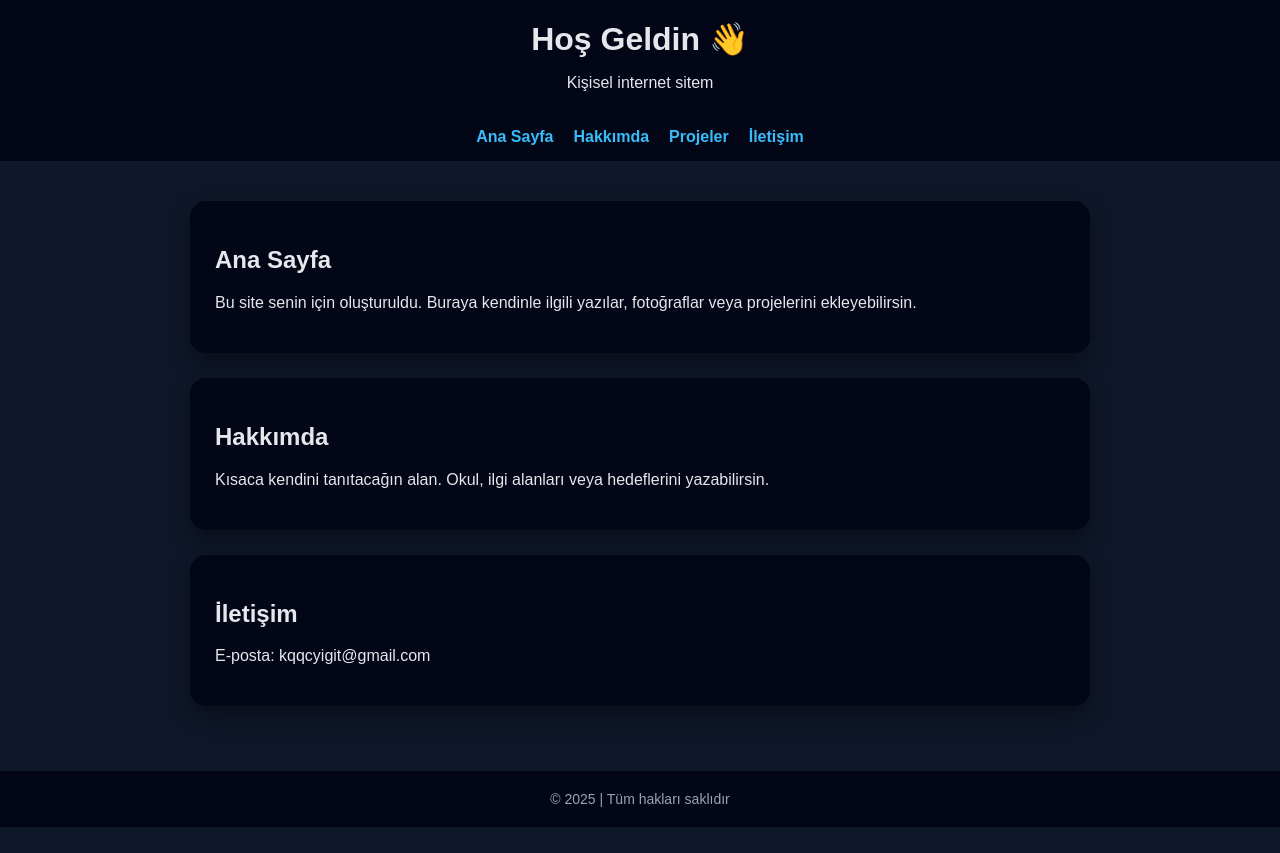
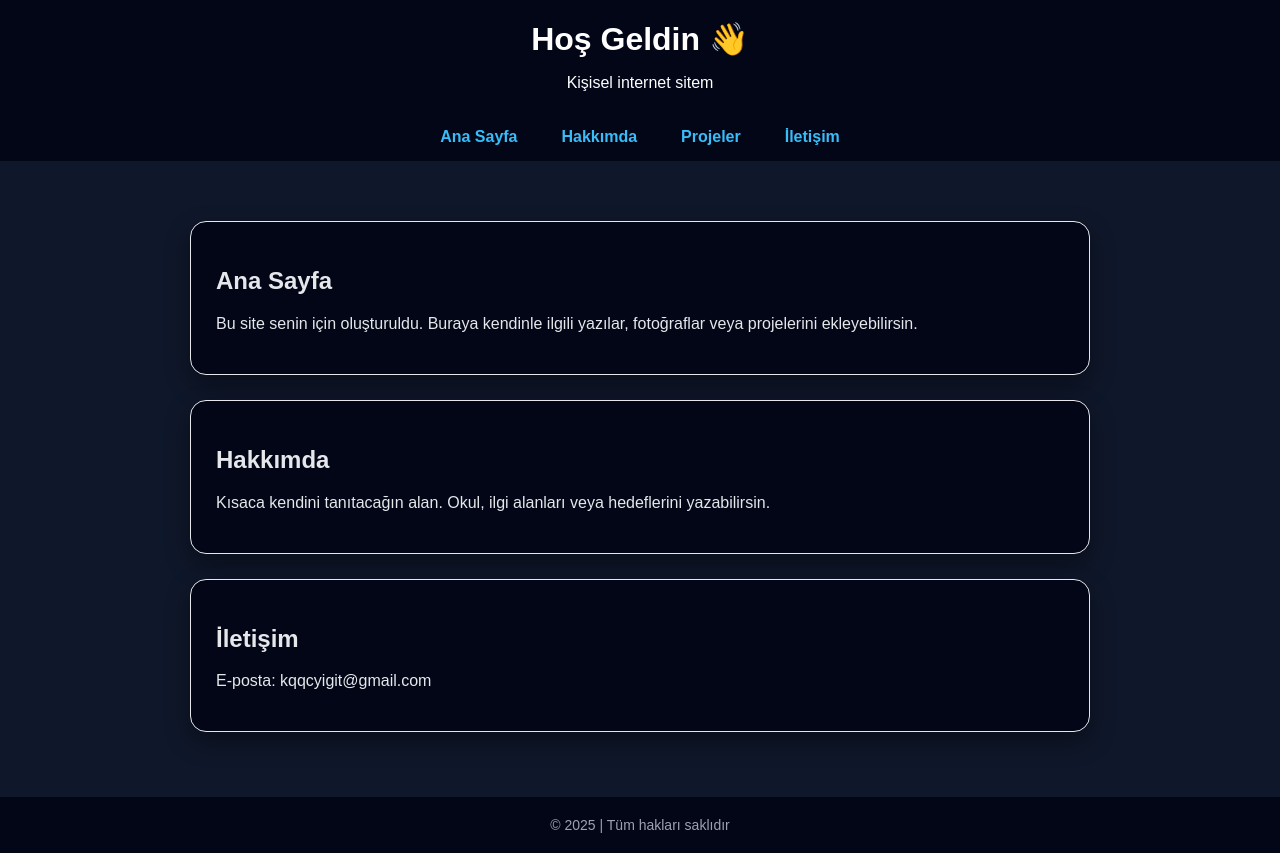
Before and after one commit to yigit-bot/ispartakule-diecast, a plain HTML site: page index.html in a window 1280 px wide. Before the commit the page ends 827 px from the top, so only its background shows below. Drawn offline with Linux system fonts and the light colour scheme.

Commit message:
index.html

```diff
--- a/index.html
+++ b/index.html
@@ -1,8 +1,38 @@
-<!DOCTYPE html><html lang="tr">
-<head>
-  <meta charset="UTF-8" />
-  <meta name="viewport" content="width=device-width, initial-scale=1.0" />
-  <title>Benim Web Sitem</title>
+<style>
+  body {
+    margin: 0;
+    font-family: Arial, Helvetica, sans-serif;
+    background: #f8fafc;
+    color: #111827;
+  }
+
+  header {
+    background: #166534;
+    color: #ffffff;
+    padding: 20px;
+    text-align: center;
+  }
+
+  nav a {
+    color: #166534;
+    text-decoration: none;
+    font-weight: bold;
+    margin: 0 12px;
+  }
+
+  nav a:hover {
+    color: #22c55e;
+  }
+
+  .card {
+    background: #ffffff;
+    border: 1px solid #e5e7eb;
+    border-radius: 14px;
+    padding: 20px;
+    margin: 20px 0;
+    box-shadow: 0 4px 12px rgba(0,0,0,0.05);
+  }
+</style>
   <style>
     body {
       margin: 0;
```
